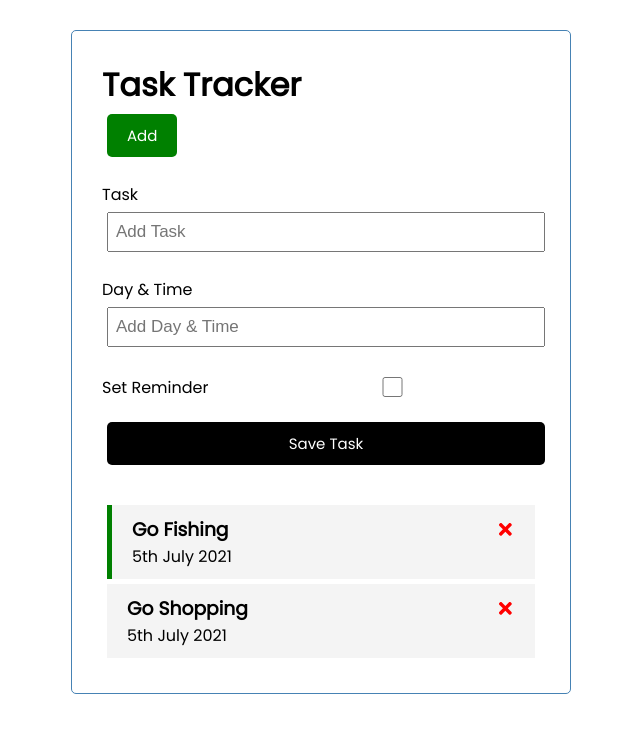
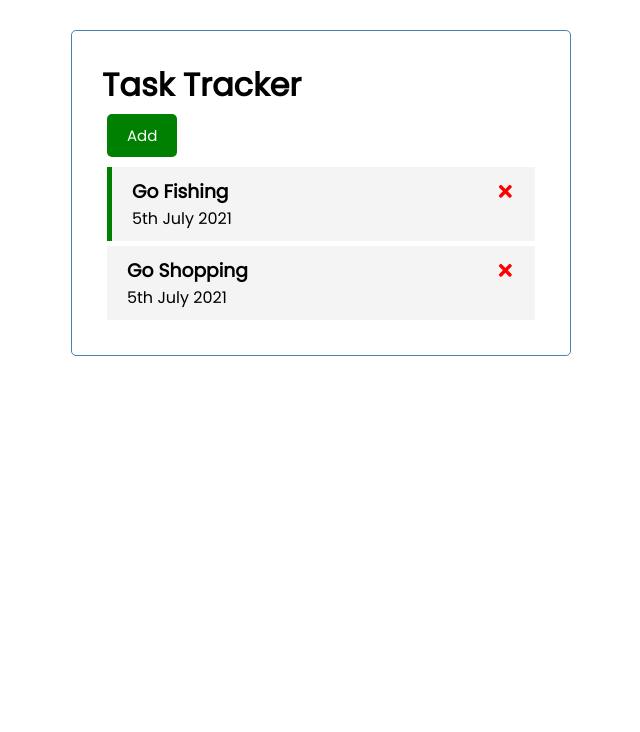
Before and after one commit to Karanjot-singh/react-task-tracker, a React (Create React App) app: page / in a window 1280 px wide. Shown: the top 732 px of the page, without its empty margins (319-959 px from the left). Built offline with nearby package versions, Linux system fonts and the light colour scheme.

Commit message:
tasks collapse implemented

```diff
--- a/src/App.js
+++ b/src/App.js
@@ -21,12 +21,13 @@
     },])
 
   //Button Toggle State
+  const [showAddTask, setShowAddTask] = useState(false)
 
 
   //AddTask
   const addTask = (task) => {
-    const id = Math.floor(Math.random()*10000) +1
-    const newTask ={id, ...task}
+    const id = Math.floor(Math.random() * 10000) + 1
+    const newTask = { id, ...task }
     setTasks([...tasks, newTask])
   }
 
@@ -50,8 +51,8 @@
   //Write JS directly inside JSX using {}
   return (
     <div className='container'> {/*Must contain only one root element*/}
-      <Header />
-      <AddTask onAdd={addTask}/>
+      <Header onAdd={() => setShowAddTask(!showAddTask)} showAdd={showAddTask} />
+      {showAddTask && <AddTask onAdd={addTask} />}
       {tasks.length > 0 ? (<Tasks tasks={tasks} onDelete={deleteTask} onToggle={toggleReminder} />)
         : ('No Tasks Today :D')
       }
--- a/src/components/Header.js
+++ b/src/components/Header.js
@@ -1,17 +1,12 @@
 import PropTypes from 'prop-types'
 import Button from "./Button";
 
-const Header = ({ title }) => {
-
-    const onClick = () => {
-        console.log('Click')
-    }
-
+const Header = ({ title, onAdd, showAdd }) => {
     return (
         <header>
             {/* <h1 style={headingtyle}>{title}</h1> */}
             <h1> {title}</h1>
-            <Button text='Add' onClick={onClick}/>
+            <Button text={!showAdd ? 'Add' : 'Close'} color={!showAdd ? 'green' : 'red'} onClick={onAdd} />
         </header>
     )
 }
```
